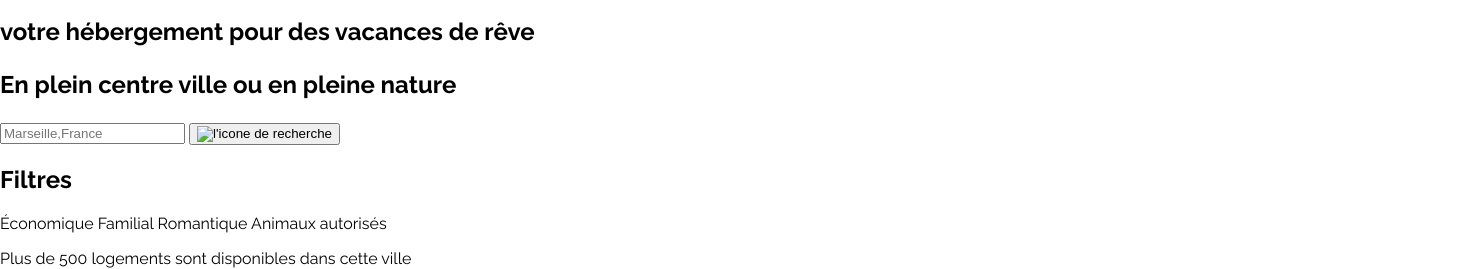
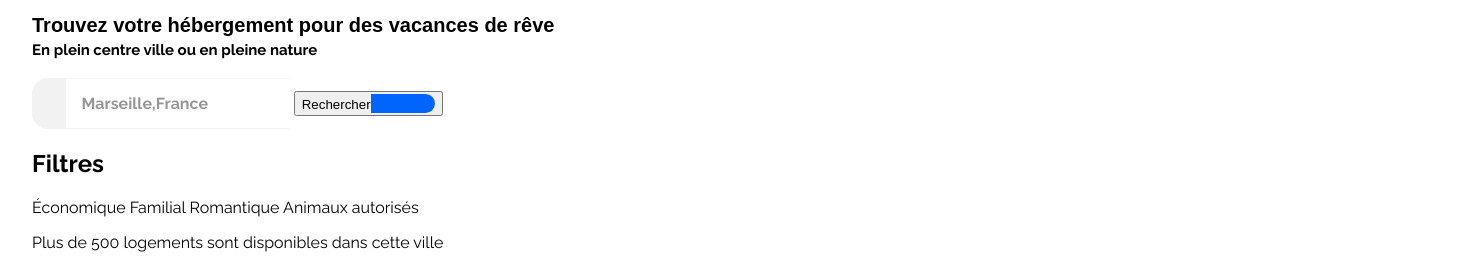
Before and after one commit to Wormav/Reservia, a website: page Index.html in a window 1280 px wide. Shown: the part 92-361 px from the top of the page, 1476 px wide, since content can reach past the window. Drawn offline with Linux system fonts and the light colour scheme.

Commit message:
update searchBar

```diff
--- a/Index.html
+++ b/Index.html
@@ -25,16 +25,20 @@
   <!-- Search -->
   <section class="search">
 
-     <div class="searchHeader">
+     <header class="searchHeader">
         <h1 class="searchHeaderTitle">
-          votre hébergement pour des vacances de rêve
+         Trouvez votre hébergement pour des vacances de rêve
         <h1>
         <p class="searchHeaderSubtitle">En plein centre ville ou en pleine nature</p>
-      </div>
-        <form action="searchBar">
-          <input type="text" placeholder="Marseille,France" />
-          <button type="submit">
-            <img src="" alt="l'icone de recherche" />
+        </header>
+        <form action="searchBar" action="proceedFrom.html" method="GET">
+          <span class="searchBarWrapicon">
+            <i class="searchBarWrapiconIcon"></i>
+          </span>
+          <input class="searchSubmit" type="search" placeholder="Marseille,France" size="1" />
+          <button type="searchSubmitButton">
+            <span class="searchSubmitButtonText">Rechercher</span>
+            <i class="searchSubmitButtonIcon"></i>
           </button>
         </form>
         <div class="searchFilters">
--- a/sass/fonts/_fonts.scss
+++ b/sass/fonts/_fonts.scss
@@ -1,6 +1,6 @@
-@import url('https://fonts.googleapis.com/css2?family=Raleway:wght@300;400;500;600;700;800;900&display=swap');
+@import url("https://fonts.googleapis.com/css2?family=Raleway:wght@300;400;500;600;700;800;900&display=swap");
 
 body {
-    font-family: "Raleway", "Sans serif";
-    margin: 0;
+  font-family: "Raleway", "Sans serif";
+  margin: 0;
 }
--- a/sass/layout/_body.scss
+++ b/sass/layout/_body.scss
@@ -0,0 +1,74 @@
+//*** main ***//
+
+.main {
+     max-width: 1440px;
+     padding: 0 2rem;
+     margin: auto;
+     box-sizing: border-box;
+}
+
+//*** search ***//
+
+.searchHeaderTitle{
+     font-family: sans-serif;
+     font-weight: bold;
+     font-size: 20px;
+     margin-bottom: -1rem;
+ }
+
+ .searchHeaderSubtitle {
+     font-size: 15px;
+ }
+
+ .searchBar {
+     display: inline-flex;
+     max-width: 100%;
+     overflow: auto;
+ }
+
+ .searchBarWrapicon{
+     background-color: $grey;
+     padding: 1rem 1rem;
+     border-radius: 1rem 0 0 1rem;
+     text-align: center;
+ }
+
+ .searchBarWrapiconIcon{
+     margin-left: 0.1rem;
+ }
+
+ .searchSubmit {
+     border-right: none;
+     border-left: none;
+     border-top: $grey 1px solid;
+     border-bottom: $grey 1px solid;
+     padding: 0.92rem 1rem;
+     box-sizing: border-box;
+     width: 14rem;
+     font-size: 1rem;
+     font-weight: bold;
+     font-family: "Raleway", "Sans serif";
+ }
+
+ .searchSubmit::placeholder{
+     font-family: "Raleway", "Sans serif";
+     font-size: 1rem;
+     color: #00000069;
+
+ }
+
+ .searchSubmitButton {
+     border: none;
+ }
+
+ .searchSubmitButtonIcon {
+     background-color: #0065FC;
+     color: white;
+     font-weight: bold;
+     border: none;
+     border-radius: 0 1rem 1rem 0;
+     padding: 0 2rem;
+     font-family: "Raleway", "Sans serif";
+     font-size: 1rem;
+     cursor: pointer;
+ }
--- a/sass/layout/_header.scss
+++ b/sass/layout/_header.scss
@@ -1,3 +1,5 @@
+//*** header ***//
+
 a {
   color: inherit;
   text-decoration: none;
@@ -28,19 +30,21 @@ a {
   border-bottom: 3px transparent solid;
 }
 .headerNavLink[data-active=true] {
-  color: #0065FC;
+  color: $blue;
 }
 .headerNavLink:hover {
-  color: #0065FC;
+  color: $blue;
 }
 .headerSignup {
   display: flex;
   align-items: center;
   grid-area: Singnup;
   padding: 2rem;
-  color: #0065FC;
+  color: $blue;
   font-weight: 600;
 }
+
+//*** media ***//
 
 @media screen and (min-width: 600px){
   .header {
@@ -49,11 +53,11 @@ a {
   }
 
   .headerNavLink[data-active=true] {
-    border-top: 3px solid #0065FC    //* code à remplacer par variable pas la suite *//
+    border-top: 3px solid $blue
   }
 
   .headerNavLink:hover {
-    border-top: 3px solid #0065FC    //* code à remplacer par variable pas la suite *//
+    border-top: 3px solid $blue
   }
 
 }
--- a/sass/main.scss
+++ b/sass/main.scss
@@ -1,9 +1,9 @@
-@import "./composants/buttons";
-@import "./fonts/fonts";
-@import "./layout/body";
-@import "./layout/footer";
-@import "./layout/header";
 @import "./utils/extension";
 @import "./utils/function";
 @import "./utils/mixins";
 @import "./utils/variables";
+@import "./composants/buttons";
+@import "./fonts/fonts";
+@import "./layout/header";
+@import "./layout/body";
+@import "./layout/footer";
```
Also changed, not shown: style.css, 1 other file.
